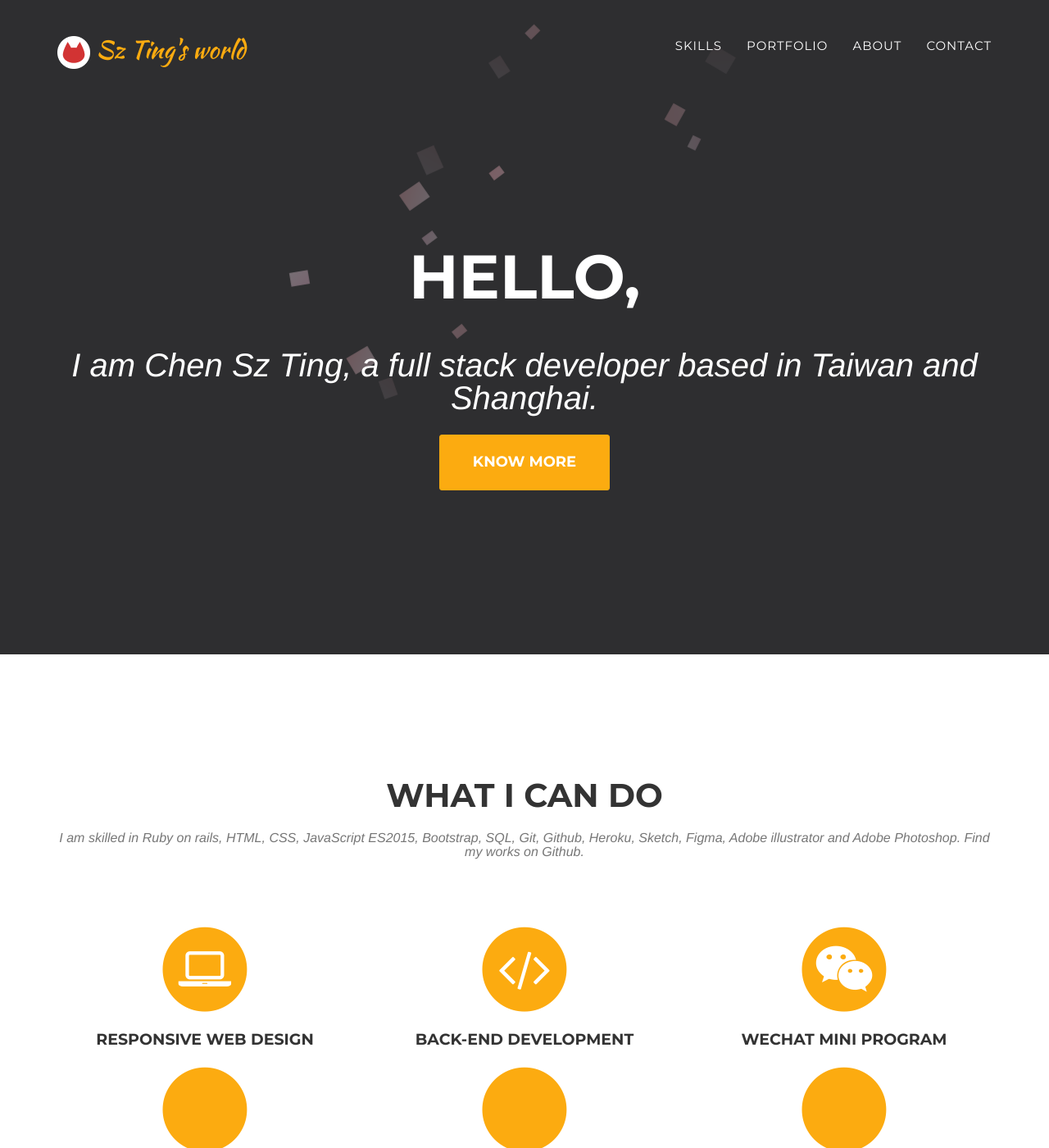
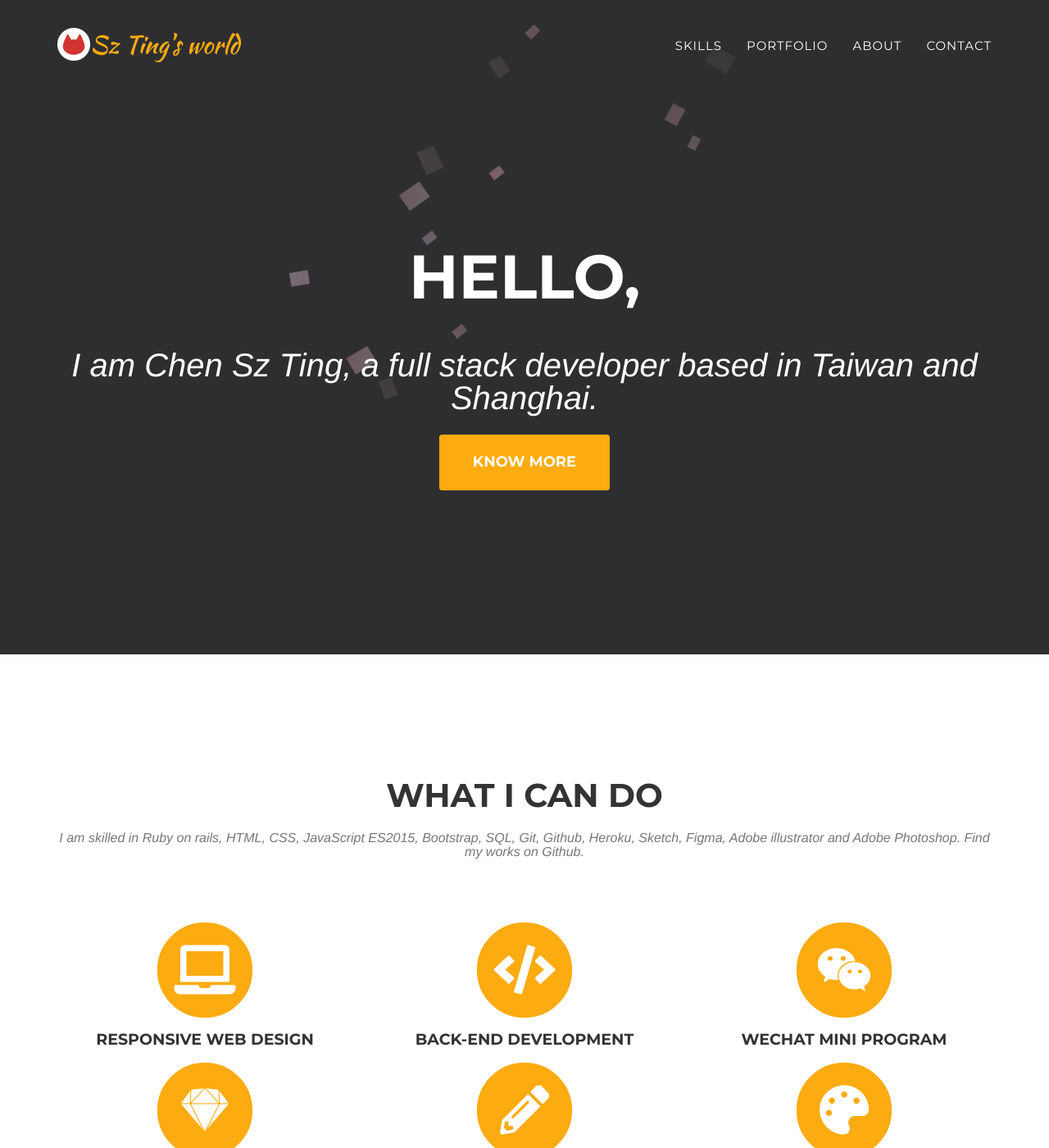
Before and after one commit to KittyCake/jekyll-portfolio, a Jekyll site: the page built from index.html, in a window 1280 px wide and 1400 px high. Shown: the whole window at 82% size. Built offline with Jekyll 4.4.1, drawn with Linux system fonts in a browser that asks for light colours; nearby versions of some CDN libraries; some web fonts are replaced.

Commit message:
fix fontawesome

```diff
--- a/_includes/css/agency.css
+++ b/_includes/css/agency.css
@@ -185,6 +185,11 @@ fieldset[disabled] .btn-xl.active {
 .navbar-default .navbar-brand {
     font-family: "Kaushan Script","Helvetica Neue",Helvetica,Arial,cursive;
     color: #{{ site.data.template.color.primary }};
+}
+
+.navbar-brand {
+  display: flex;
+  align-items: center;
 }
 
 .navbar-default .navbar-brand:hover,
--- a/_includes/head.html
+++ b/_includes/head.html
@@ -12,7 +12,8 @@
     <link rel="shortcut icon" type="image/png" href="img/favicon.png">
 
     <!-- Custom Fonts -->
-    <link rel="stylesheet" href="{{ "/css/font-awesome/css/font-awesome.min.css" | prepend: site.baseurl }}">
+    <!-- <link rel="stylesheet" href="{{ "/css/font-awesome/css/font-awesome.min.css" | prepend: site.baseurl }}"> -->
+    <link rel="stylesheet" href="https://use.fontawesome.com/releases/v5.6.3/css/all.css" integrity="sha384-UHRtZLI+pbxtHCWp1t77Bi1L4ZtiqrqD80Kn4Z8NTSRyMA2Fd33n5dQ8lWUE00s/" crossorigin="anonymous">
     <link href="https://fonts.googleapis.com/css?family=Montserrat:400,700" rel="stylesheet" type="text/css">
     <link href='https://fonts.googleapis.com/css?family=Kaushan+Script' rel='stylesheet' type='text/css'>
     <link href="https://fonts.googleapis.com/css?family=Lato:400,700,400italic,700italic" rel="stylesheet" type="text/css">
--- a/_includes/services.html
+++ b/_includes/services.html
@@ -27,7 +27,7 @@
                 <div class="col-md-4">
                     <span class="fa-stack fa-4x">
                         <i class="fa fa-circle fa-stack-2x text-primary"></i>
-                        <i class="fa fa-weixin fa-stack-1x fa-inverse"></i>
+                        <i class="fab fa-weixin fa-stack-1x fa-inverse"></i>
                     </span>
                     <h4 class="service-heading">WeChat mini program</h4>
                     <!-- <p class="text-muted">Lorem ipsum dolor sit amet, consectetur adipisicing elit. Minima maxime quam architecto quo inventore harum ex magni, dicta impedit.</p> -->
@@ -37,7 +37,7 @@
                 <div class="col-md-4">
                     <span class="fa-stack fa-4x">
                         <i class="fa fa-circle fa-stack-2x text-primary"></i>
-                        <i class="fa fa-sketch fa-stack-1x fa-inverse"></i>
+                        <i class="fab fa-sketch fa-stack-1x fa-inverse"></i>
                     </span>
                     <h4 class="service-heading">web/mobile prototype</h4>
                     <!-- <p class="text-muted">Lorem ipsum dolor sit amet, consectetur adipisicing elit. Minima maxime quam architecto quo inventore harum ex magni, dicta impedit.</p> -->
```
